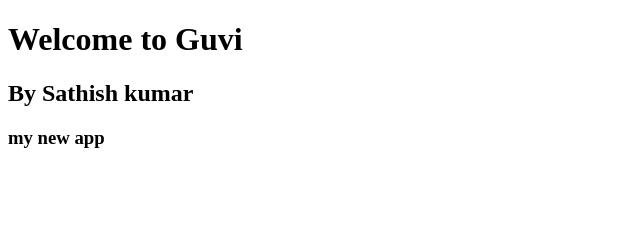
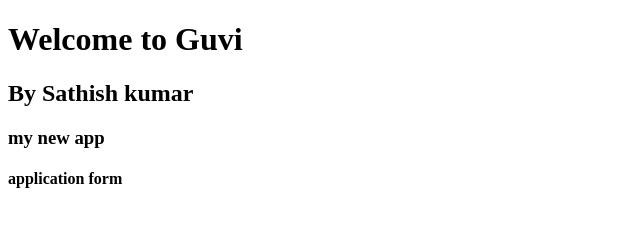
Before and after one commit to balasathish23/github_sample1, a plain HTML site: page index.html in a window 1280 px wide. Shown: the whole page, without its empty margins (0-640 px from the left). Drawn offline with Linux system fonts and the light colour scheme.

```diff
--- a/index.html
+++ b/index.html
@@ -9,6 +9,7 @@
     <h1>Welcome to Guvi</h1>
     <h2>By Sathish kumar</h2>
     <h3>my new app</h3>
+    <h4>application form</h4>
 
 </body>
 </html>
```
